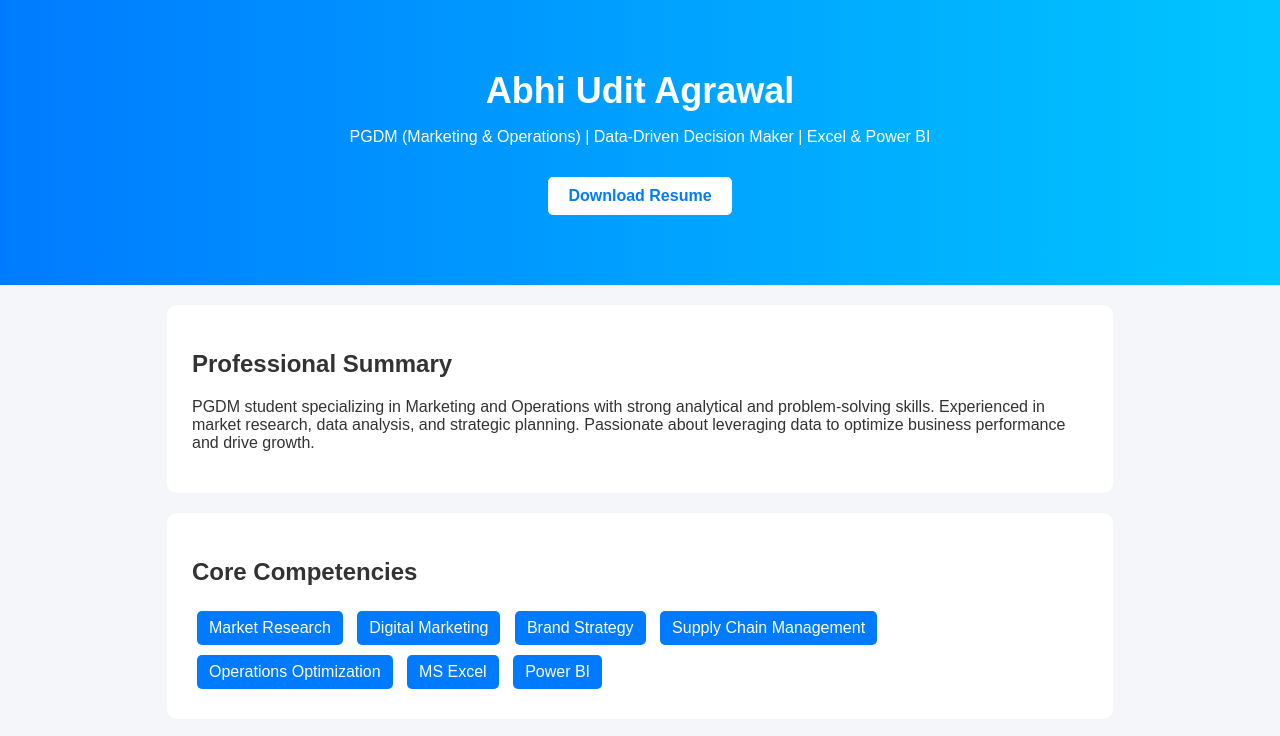
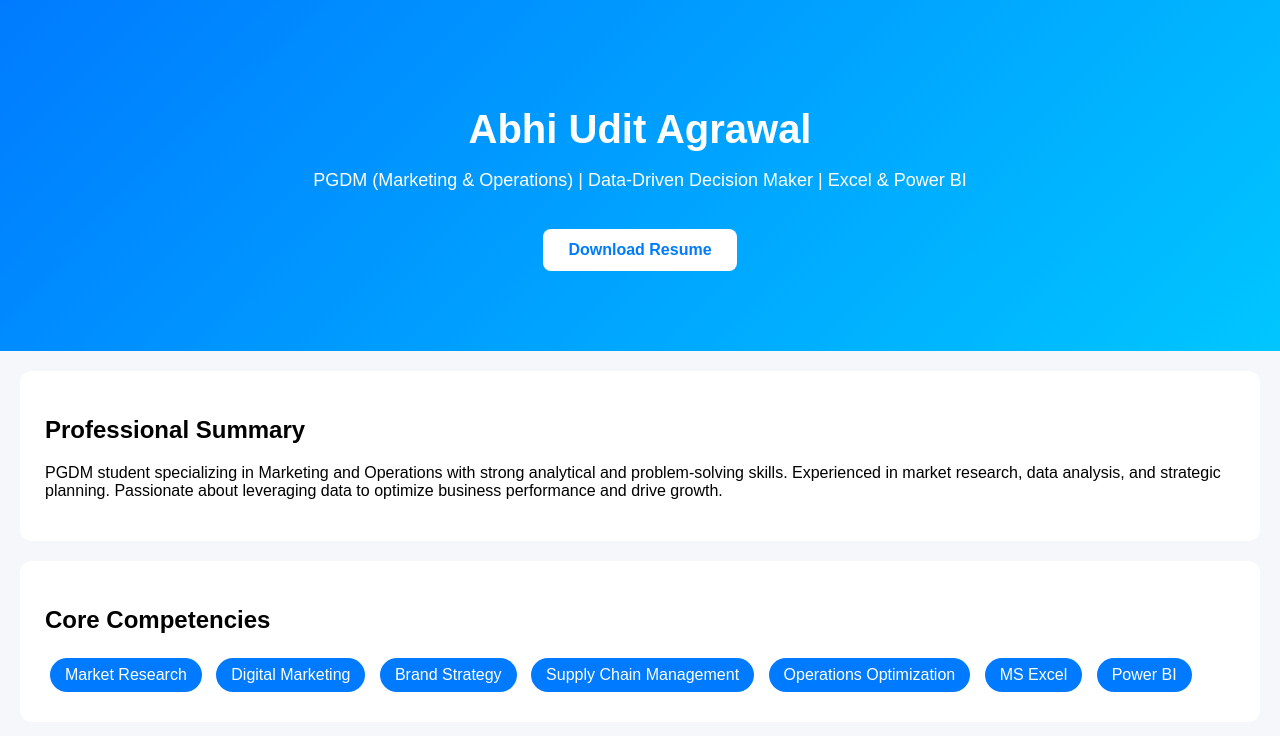
Before and after one commit to abhiuditagrawal-source/Portfolio, a plain HTML site: page index.html in a window 1280 px wide. Shown: the top 736 px of the page. Drawn offline with Linux system fonts and the light colour scheme.

Commit message:
Update style.css

```diff
--- a/style.css
+++ b/style.css
@@ -1,60 +1,89 @@
 body {
+    font-family: Arial, sans-serif;
     margin: 0;
-    font-family: Arial, sans-serif;
-    background: #f4f6f9;
-    color: #333;
+    background: #f5f7fa;
 }
 
+/* HERO */
 .hero {
-    background: linear-gradient(to right, #007bff, #00c6ff);
+    background: linear-gradient(135deg, #007bff, #00c6ff);
     color: white;
     text-align: center;
-    padding: 70px 20px;
+    padding: 80px 20px;
 }
 
 .hero h1 {
-    margin: 0;
-    font-size: 36px;
+    font-size: 40px;
+    margin-bottom: 10px;
 }
 
+.hero p {
+    font-size: 18px;
+}
+
+/* BUTTON */
 .btn {
     display: inline-block;
-    margin-top: 15px;
-    padding: 10px 20px;
+    margin-top: 20px;
+    padding: 12px 25px;
     background: white;
     color: #007bff;
     text-decoration: none;
-    border-radius: 5px;
+    border-radius: 8px;
     font-weight: bold;
+    transition: 0.3s;
 }
 
+.btn:hover {
+    background: #007bff;
+    color: white;
+    transform: scale(1.1);
+}
+
+/* SECTIONS */
 section {
     background: white;
-    margin: 20px auto;
+    margin: 20px;
     padding: 25px;
-    width: 70%;
-    border-radius: 10px;
+    border-radius: 12px;
+    transition: 0.3s;
 }
 
+section:hover {
+    transform: translateY(-5px);
+    box-shadow: 0 10px 25px rgba(0,0,0,0.1);
+}
+
+/* SKILLS */
 .skills span {
     display: inline-block;
     background: #007bff;
     color: white;
-    padding: 8px 12px;
+    padding: 8px 15px;
     margin: 5px;
-    border-radius: 5px;
+    border-radius: 20px;
+    transition: 0.3s;
 }
 
-.card {
-    background: #f9f9f9;
-    padding: 15px;
-    margin: 10px 0;
-    border-radius: 8px;
+.skills span:hover {
+    background: #0056b3;
+    transform: scale(1.1);
 }
 
+/* LINKS */
+a {
+    color: #007bff;
+    text-decoration: none;
+}
+
+a:hover {
+    text-decoration: underline;
+}
+
+/* FOOTER */
 footer {
+    background: #001f3f;
+    color: white;
     text-align: center;
     padding: 15px;
-    background: #222;
-    color: white;
 }
```
